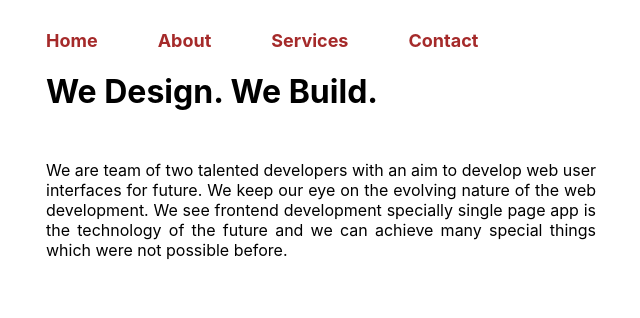
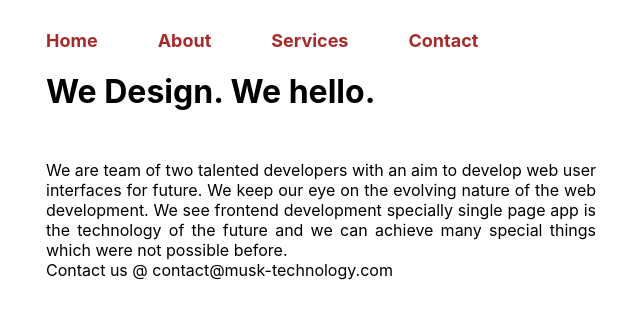
Before and after one commit to khuramhaf/react-page-transitions, a React (Create React App) app: page / in a window 1280 px wide. Shown: the top 318 px of the page, without its empty margins (624-1264 px from the left). Built offline with nearby package versions, Linux system fonts and the light colour scheme.

Commit message:
email added

```diff
--- a/src/About.js
+++ b/src/About.js
@@ -43,7 +43,11 @@ function About(props) {
 <p className='homep'>
 
 We are team of two talented developers with an aim to develop web user interfaces for future. We keep our eye on the evolving nature of the web development. We see frontend development specially single page app is the technology of the future and we can achieve many special things which were not possible before.
+
+<br></br>
+Contact us @ contact@musk-technology.com
 </p>
+
 </div>
 
 
--- a/src/App.css
+++ b/src/App.css
@@ -50,7 +50,7 @@
 .homediv{
 
   max-width: 550px;
-  max-height:120px;
+  max-height:150px;
 
   overflow:hidden;
 
--- a/src/Contact.js
+++ b/src/Contact.js
@@ -42,6 +42,9 @@ function Contact(props) {
 <p className='homep'>
 
 We are team of two talented developers with an aim to develop web user interfaces for future. We keep our eye on the evolving nature of the web development. We see frontend development specially single page app is the technology of the future and we can achieve many special things which were not possible before.
+
+<br></br>
+Contact us @ contact@musk-technology.com
 </p>
 </div>
 
--- a/src/Home.js
+++ b/src/Home.js
@@ -48,14 +48,19 @@ function Home(props) {
 
 <div className="home">
 
-<h1 className = "h1" >We Design. We Build.</h1>
+<h1 className = "h1" >We Design. We hello.</h1>
 
 
 <div className="homediv">
 <p className='homep'>
 
 We are team of two talented developers with an aim to develop web user interfaces for future. We keep our eye on the evolving nature of the web development. We see frontend development specially single page app is the technology of the future and we can achieve many special things which were not possible before.
+<br></br>
+Contact us @ contact@musk-technology.com
+
 </p>
+
+
 </div>
 
 
--- a/src/Services.js
+++ b/src/Services.js
@@ -42,6 +42,10 @@ const [state, setstate]=useState("navstart")
 <p className='homep'>
 
 We are team of two talented developers with an aim to develop web user interfaces for future. We keep our eye on the evolving nature of the web development. We see frontend development specially single page app is the technology of the future and we can achieve many special things which were not possible before.
+
+<br></br>
+Contact us @ contact@musk-technology.com
+
 </p>
 </div>
 </div>
```
